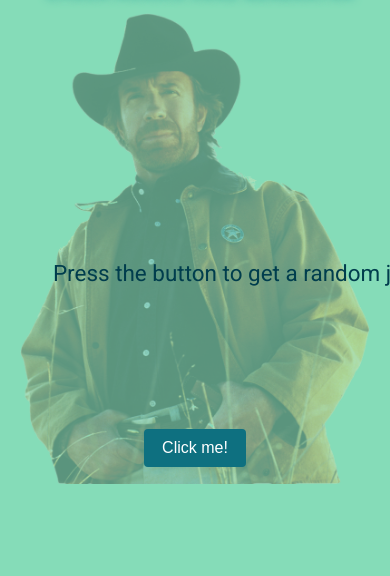
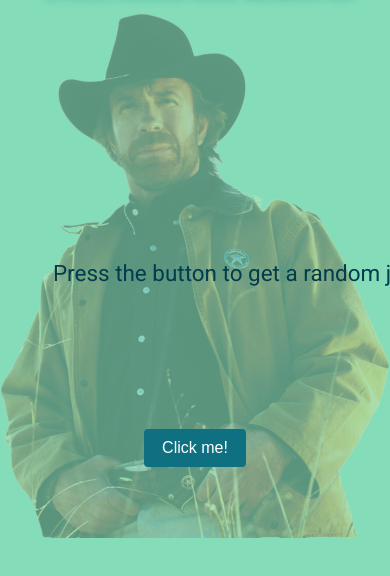
Before and after one commit to alzca1/chuck-norris-joke-generator, a plain HTML site: page index.html in a window 390 px wide. Shown: the part 42-618 px from the top of the page. Drawn offline with Linux system fonts and the light colour scheme.

Commit message:
added slight media query

```diff
--- a/styles.css
+++ b/styles.css
@@ -29,6 +29,10 @@ ul {
 ol,
 ul {
   list-style: none;
+}
+
+body{
+  margin: 0 auto;
 }
 
 img {
@@ -109,8 +113,14 @@ button:click{
 
 img{
     align-self: center;
-    width: 350px;
+    width: 400px;
     position: absolute;
     z-index: -1;
     opacity: 0.35;
 }
+
+@media only screen and (max-width: 800px){
+  img{
+    width: 440px;
+  }
+}
```
